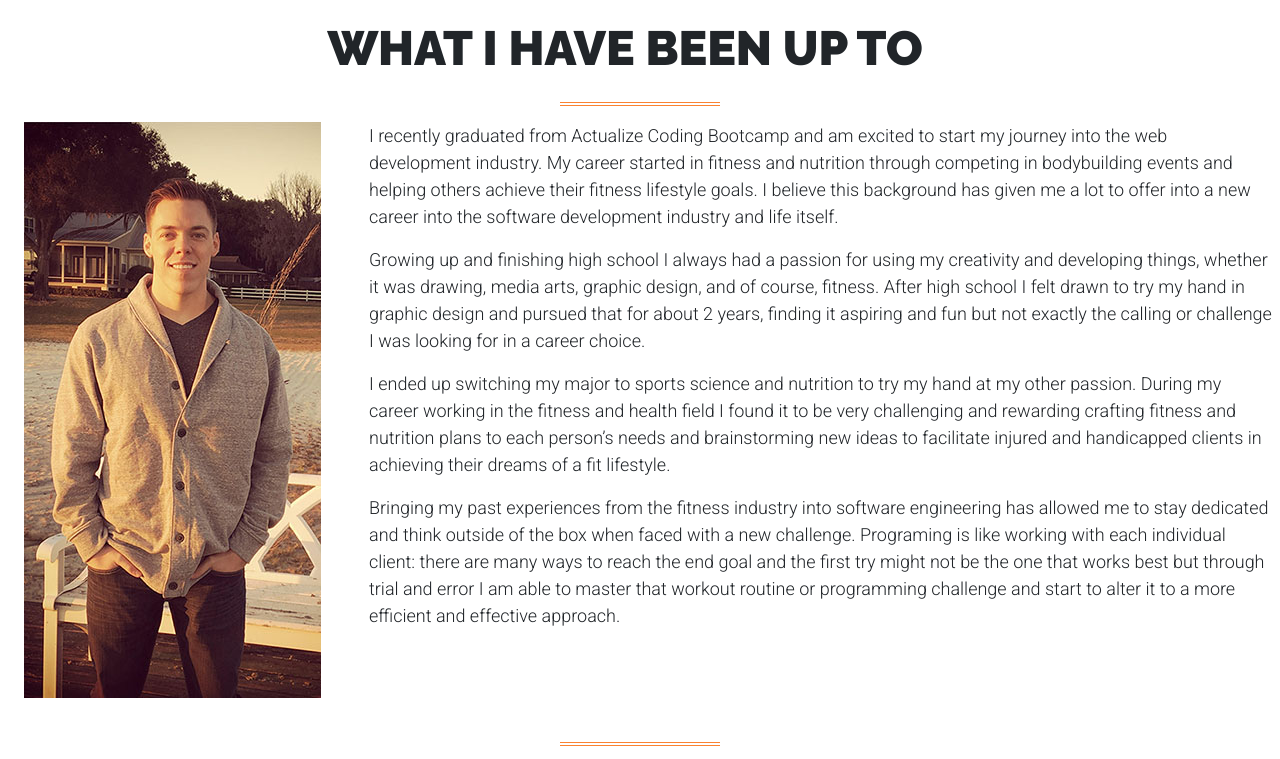
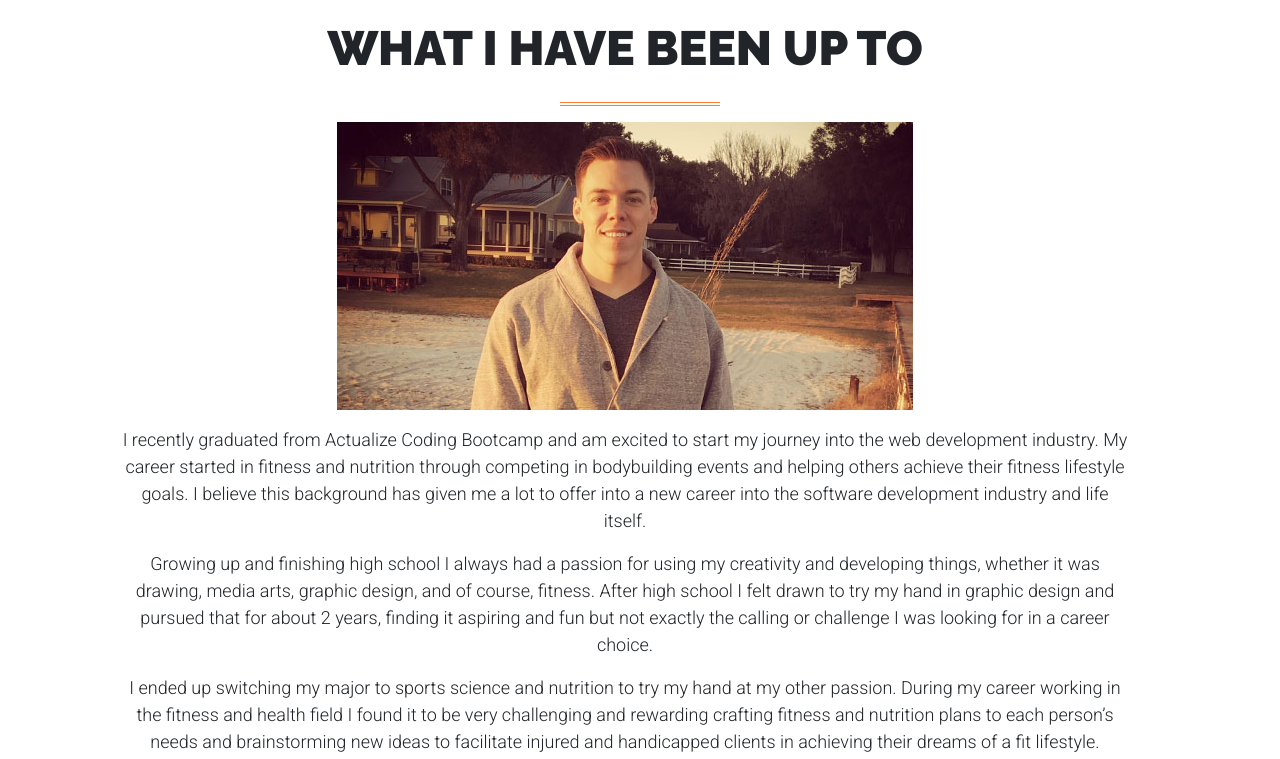
Before and after one commit to henzemike/henzemike.github.io, a plain HTML site: page index.html in a window 1280 px wide. Shown: the part 880-1639 px from the top of the page. Drawn offline with Linux system fonts and the light colour scheme.

Commit message:
adding new picture for about section and adjusting alignment of paragraphs

```diff
--- a/index.html
+++ b/index.html
@@ -110,21 +110,21 @@
       <h1 class="page-section-heading text-uppercase">What I have been up to</h1>
     </div>
     <hr class="primary small">
-
-      <img class="img-fluid rounded float-left pl-4 pr-5" src="img/mh.jpg">
-      <p class="text-left pr-3 pl-3">
+    <div class="container-fluid row h-100 align-items-center justify-content-center">
+      <img class="img-fluid rounded mb-3" src="img/mike.jpg">
+      <p class="col-xl-10 text-center">
         I recently graduated from Actualize Coding Bootcamp and am excited to start my journey into the web development industry. My career started in fitness and nutrition through competing in bodybuilding events and helping others achieve their fitness lifestyle goals. I believe this background has given me a lot to offer into a new career into the software development industry and life itself.
       </p>
-      <p class="text-left pr-2 pl-2">
+      <p class="col-xl-10 text-center">
         Growing up and finishing high school I always had a passion for using my creativity and developing things, whether it was drawing, media arts, graphic design, and of course, fitness. After high school I felt drawn to try my hand in graphic design and pursued that for about 2 years, finding it aspiring and fun but not exactly the calling or challenge I was looking for in a career choice.
       </p>
-      <p class="text-left pr-2 pl-2">
+      <p class="col-xl-10 text-center">
         I ended up switching my major to sports science and nutrition to try my hand at my other passion. During my career working in the fitness and health field I found it to be very challenging and rewarding crafting fitness and nutrition plans to each person’s needs and brainstorming new ideas to facilitate injured and handicapped clients in achieving their dreams of a fit lifestyle.
       </p>
-      <p class="text-left pr-2 pl-2">
+      <p class="col-xl-10 text-center">
         Bringing my past experiences from the fitness industry into software engineering has allowed me to stay dedicated and think outside of the box when faced with a new challenge. Programing is like working with each individual client: there are many ways to reach the end goal and the first try might not be the one that works best but through trial and error I am able to master that workout routine or programming challenge and start to alter it to a more efficient and effective approach.
       </p>
-
+    </div>
   <br><br><br>
   <hr class="primary small">
   <div class="container-fluid row h-100 align-items-center justify-content-center">
```
Also changed, not shown: img/mike.jpg (added).
